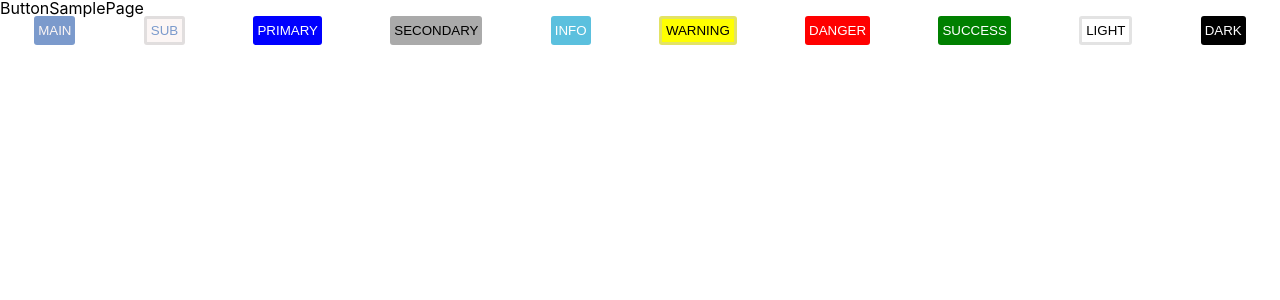
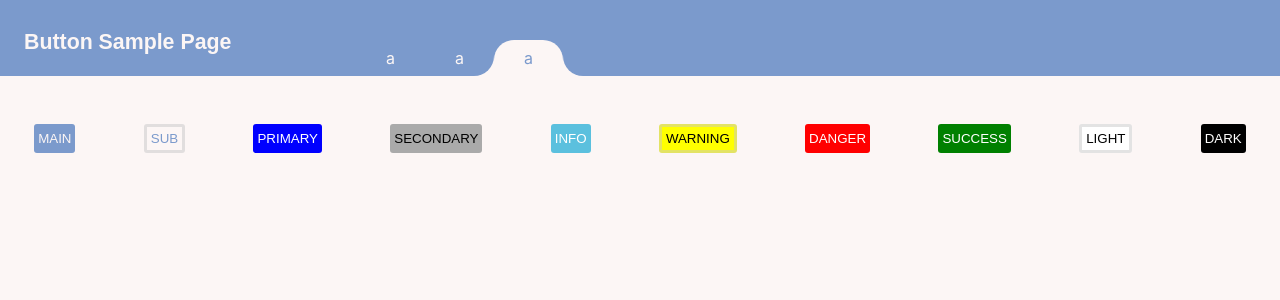
Before and after one commit to RunLearn/super-todoapp, a Next.js app: page /button in a window 1280 px wide. Shown: the top 300 px of the page. Built offline with nearby package versions, Linux system fonts and the light colour scheme.

Commit message:
Feat: Button 미리보기 페이지에 Nav 입히고 확인

```diff
--- a/pages/button/index.tsx
+++ b/pages/button/index.tsx
@@ -1,12 +1,41 @@
 import { NextPage } from 'next'
 import React from 'react'
+import MainLayout from 'styles/divs/MainLayout'
 import ButtonLayout from '../../styles/buttons/ButtonLayout'
+import NavLayout from '../../styles/divs/NavLayout'
 
 const ButtonSamplePage: NextPage = () => {
     return (
-        <main>
-            <header>ButtonSamplePage</header>
-            <article style={{"display": "flex", "justifyContent": "space-around"}}>
+        <>
+            <header>
+                <NavLayout>
+                    <h3>Button Sample Page</h3>
+                    <ul>
+                        <li>
+                            <b className="left-curve"></b>
+                            <b className="right-curve"></b>
+                            <a>a</a>
+                        </li>
+                        <li>
+                            <b className="left-curve"></b>
+                            <b className="right-curve"></b>
+                            <a>a</a>
+                        </li>
+                        <li className="selected">
+                            <b className="left-curve"></b>
+                            <b className="right-curve"></b>
+                            <a>a</a>
+                        </li>
+                    </ul>
+                </NavLayout>
+            </header>
+            <MainLayout>
+                <article style={{
+                    display: "flex",
+                    justifyContent: "space-around",
+                    paddingTop: "2rem",
+                    backgroundColor: "#FCF6F5",
+                }}>
                     <ButtonLayout className='main'>MAIN</ButtonLayout>
                     <ButtonLayout className='sub'>SUB</ButtonLayout>
                     <ButtonLayout className='primary'>PRIMARY</ButtonLayout>
@@ -18,7 +47,9 @@ const ButtonSamplePage: NextPage = () => {
                     <ButtonLayout className='light'>LIGHT</ButtonLayout>
                     <ButtonLayout className='dark'>DARK</ButtonLayout>
                 </article>
-        </main>
+            </MainLayout>
+            <footer></footer>
+        </>
     )
 }
 
```
Lines whose indentation alone changed are shown as unchanged.
